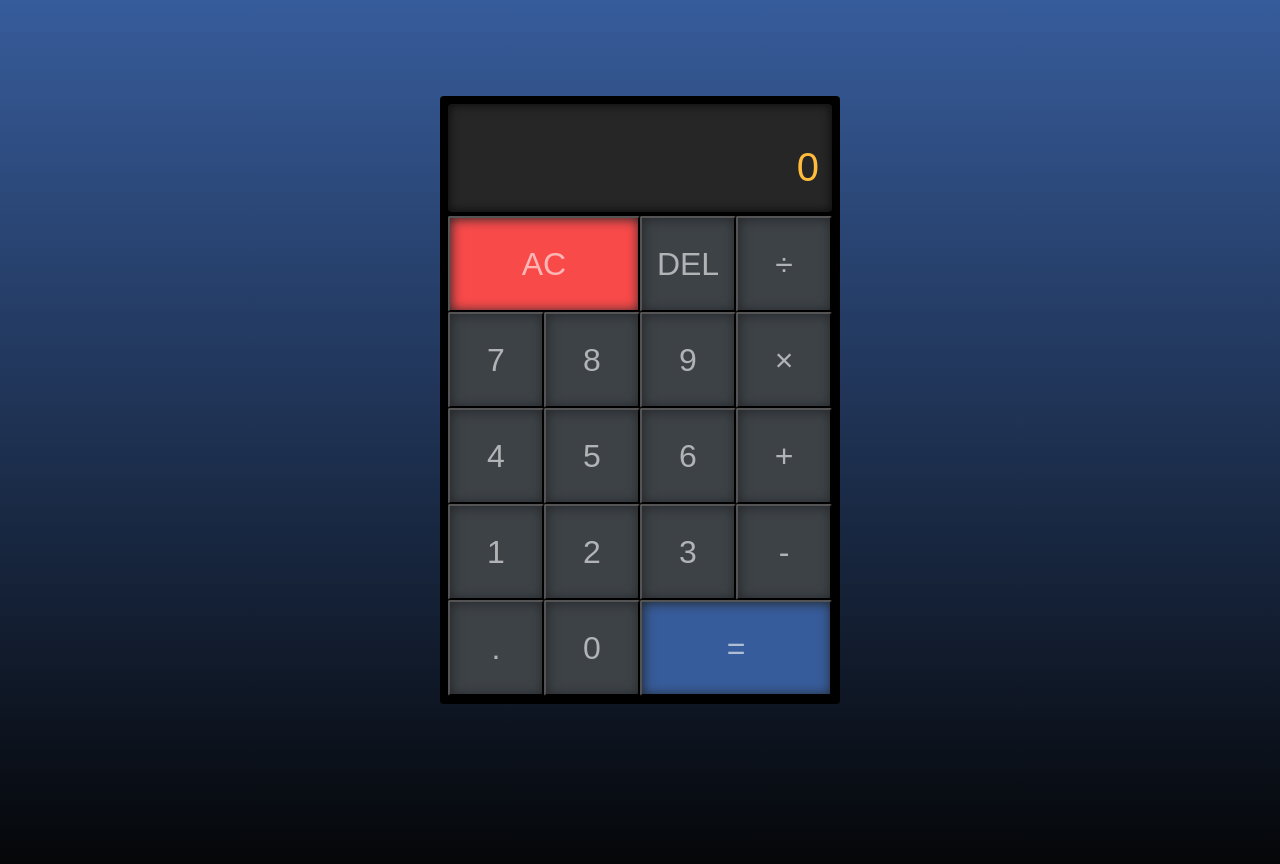
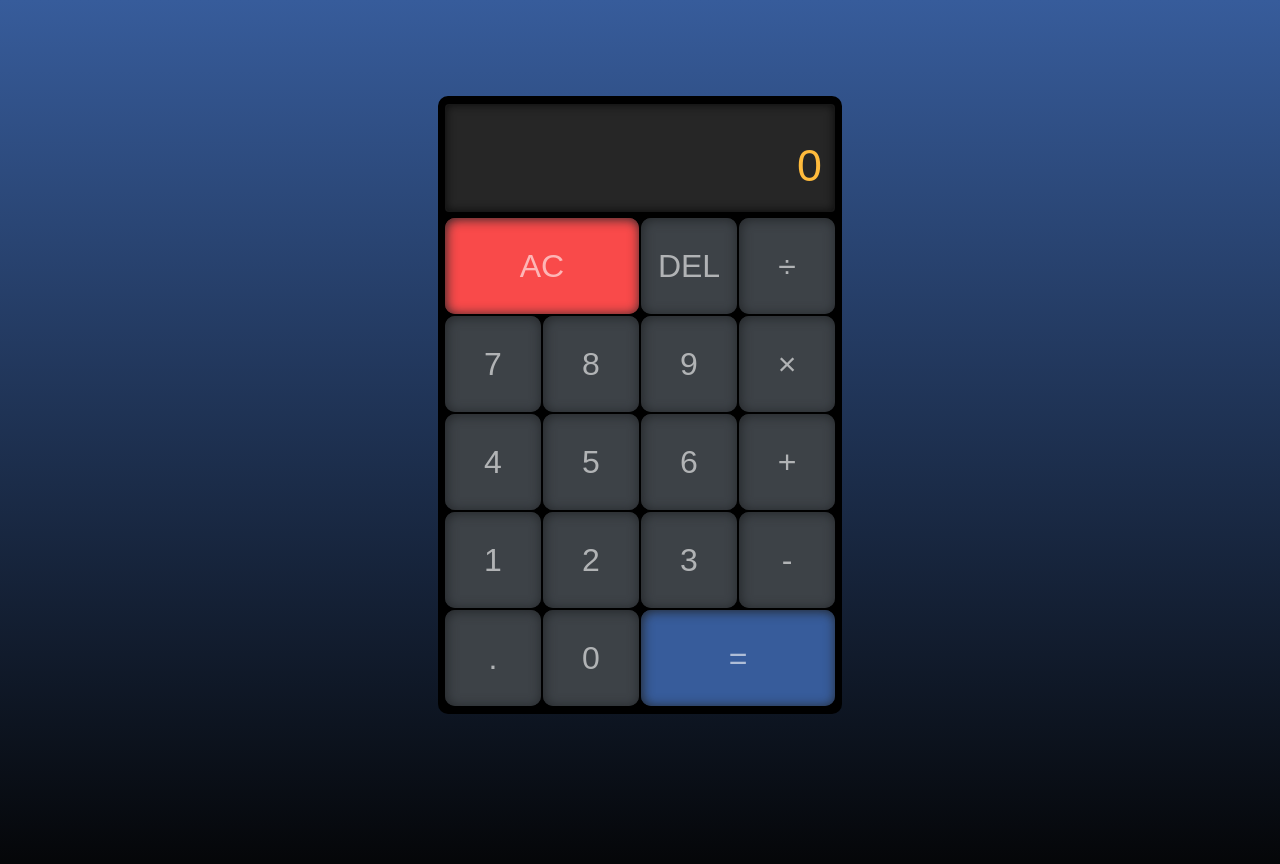
Before and after one commit to Serhieie/freecode-04, a React (Create React App) app: page / in a window 1280 px wide. Shown: the top 864 px of the page. Built offline with nearby package versions, Linux system fonts and the light colour scheme; a web font is replaced by a local one.

Commit message:
styles: styles update

```diff
--- a/src/index.css
+++ b/src/index.css
@@ -19,7 +19,7 @@ code {
 
 .calc-grid {
   background-color: black;
-  width: 22rem;
+  width: 23rem;
   display: grid;
   grid-template-columns: repeat(4, 5.3rem);
   grid-template-rows: minmax(7rem, auto) repeat(5, 7rem);
@@ -27,8 +27,9 @@ code {
   margin: 0 auto;
   margin-top: 4rem;
   padding: 8px;
+  gap: 4px;
 
-  border-radius: 4px;
+  border-radius: 10px;
 }
 
 .calc-grid > button {
@@ -37,11 +38,13 @@ code {
 
   display: flex;
   outline: none;
+  border: none;
   justify-content: center;
   align-items: center;
   background-color: #3d4247;
   box-shadow: inset 1px 1px 12px #232629;
-  border-radius: 2px;
+  border-radius: 10px;
+
   color: rgba(255, 255, 255, 0.6);
 
   transition: all 300ms ease-in-out;
@@ -49,7 +52,18 @@ code {
 
 .calc-grid > button:hover,
 .calc-grid > button:focus {
-  opacity: 0.9;
+  opacity: 0.6;
+  color: rgba(255, 255, 255, 1);
+  box-shadow: inset 4px 2px 16px #232629;
+}
+
+.span-two.first-item:hover,
+.span-two.first-item:focus,
+.span-two.last-item:hover,
+.span-two.last-item:focus {
+  opacity: 0.85;
+  color: rgba(255, 255, 255, 1);
+  box-shadow: inset 4px 2px 16px #232629;
 }
 
 .output {
@@ -80,12 +94,12 @@ code {
 
 .output .prev-operand {
   color: rgb(254, 208, 123);
-  font-size: 1.5rem;
+  font-size: 1.9rem;
 }
 
 .output .curr-operand {
   color: rgb(255, 187, 60);
-  font-size: 2.5rem;
+  font-size: 2.8rem;
 }
 
 .output .limit-msg {
@@ -108,7 +122,8 @@ code {
 @media screen and (min-width: 500px) {
   .calc-grid {
     margin-top: 6rem;
-    width: 25rem;
+    width: 25.3rem;
+    gap: 2px;
     grid-template-columns: repeat(4, 6rem);
     grid-template-rows: minmax(7rem, auto) repeat(5, 6rem);
   }
```
